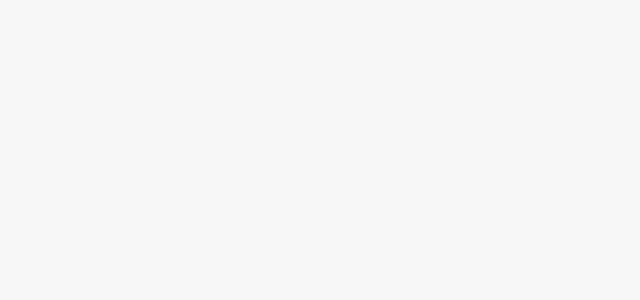
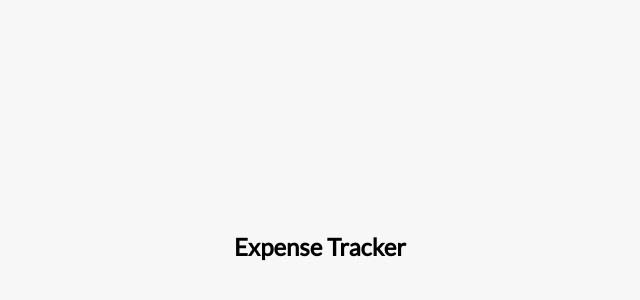
Before and after one commit to msinemkaya/expense-tracker, a React (Create React App) app: page / in a window 1280 px wide. Shown: the part 154-454 px from the top of the page, without its empty margins (320-960 px from the left). Built offline with nearby package versions, Linux system fonts and the light colour scheme.

Commit message:
feat: added Header component

```diff
--- a/src/App.js
+++ b/src/App.js
@@ -1,9 +1,10 @@
 import './App.css'
+import Header from './components/Header';
 
 function App() {
   return (
     <>
-
+      <Header />
     </>
   );
 }
--- /dev/null
+++ b/src/components/Header.js
@@ -0,0 +1,7 @@
+export default function Header(){
+  return(
+    <h2>
+      Expense Tracker
+    </h2>
+  );
+}
```
